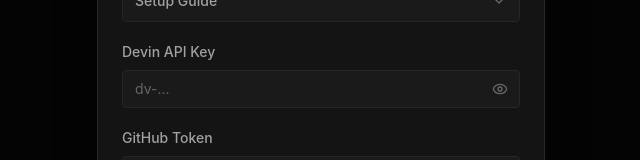
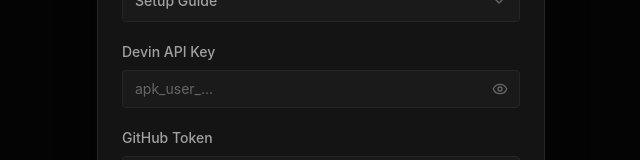
Before and after one commit to natanwei/devin-issue-pilot, a Next.js app: page / in a window 1280 px wide. Both pictures are taken after a click on the button "API Keys". Shown: the part 277-437 px from the top of the page, without its empty margins (319-959 px from the left). Built offline with nearby package versions, Linux system fonts and the light colour scheme.

Commit message:
Fix Devin API key placeholder to show correct prefix
Change placeholder from dv-... to apk_user_... to match actual
Devin API key format.

```diff
--- a/app/components/SettingsPanel.tsx
+++ b/app/components/SettingsPanel.tsx
@@ -179,7 +179,7 @@
                 type={showDevin ? "text" : "password"}
                 value={devinDraft.trim() === "" ? devinDraft.trimStart() : devinDraft}
                 onChange={(e) => setDevinDraft(e.target.value)}
-                placeholder="dv-..."
+                placeholder="apk_user_..."
                 className="w-full bg-elevated border border-border-subtle rounded-md px-3 py-2 pr-10 text-sm text-text-primary placeholder:text-text-muted focus:outline-none focus:border-accent-blue transition-colors"
                 autoComplete="off"
               />
```
